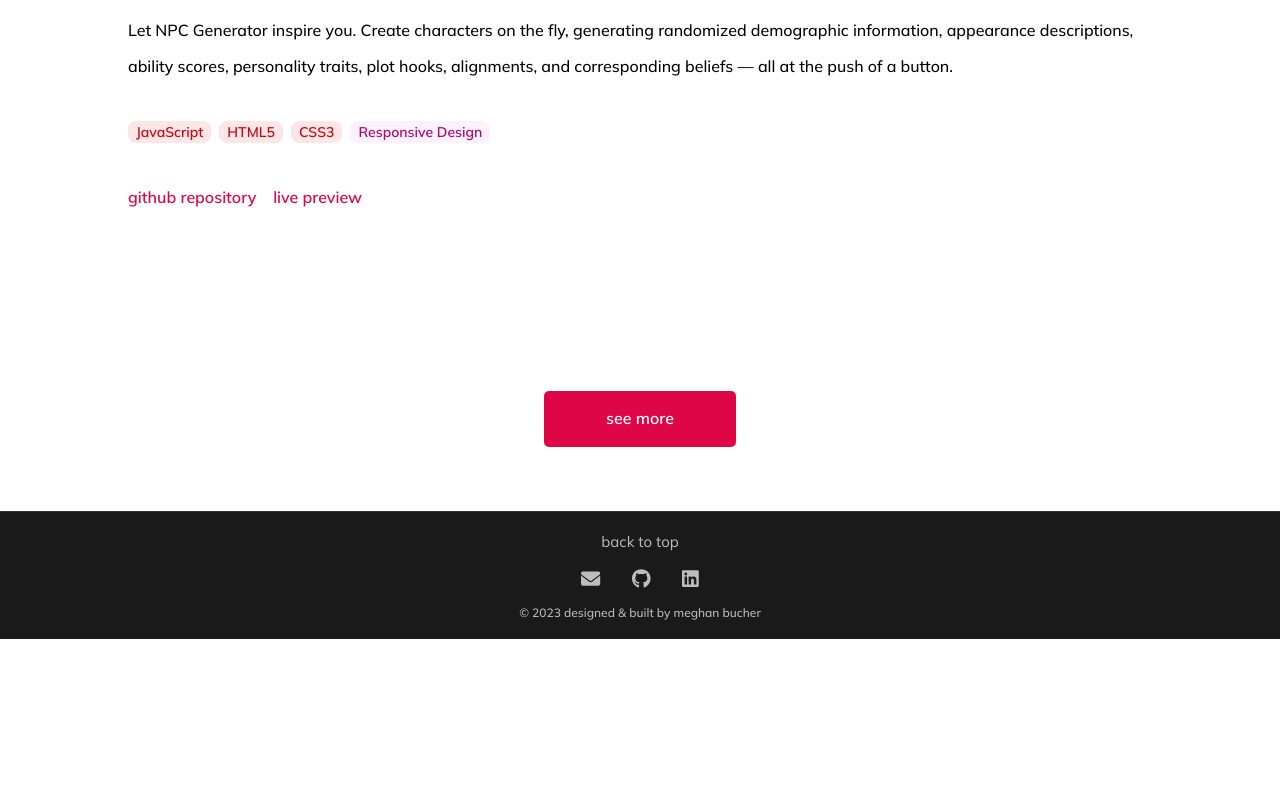
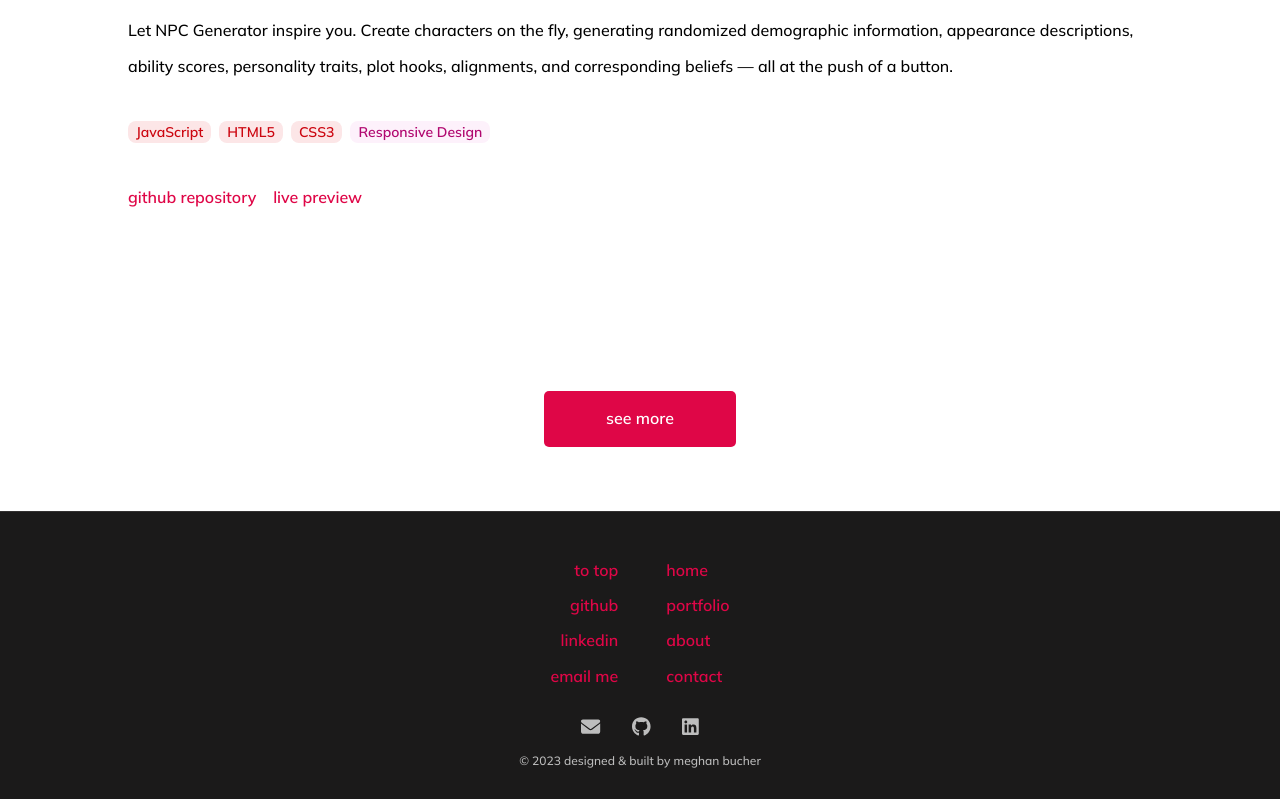
Before and after one commit to megbuch/portfolio-v2, a React (Create React App) app: page / in a window 1280 px wide. Shown: the part 4928-5727 px from the top of the page. Before the commit the page ends 5567 px from the top, so only its background shows below. Built offline with nearby package versions, Linux system fonts and the light colour scheme.

Commit message:
adds links for accessibility to footer component

```diff
--- a/src/components/Footer/Footer.css
+++ b/src/components/Footer/Footer.css
@@ -1,11 +1,16 @@
 .Footer {
-  gap: 0;
-  padding: 0.8rem;
-  font-size: 12px;
+  height: 18rem;
+  padding: 2rem 0 6rem 0;
+  font-size: 1rem;
   text-transform: lowercase;
   background-color: #1b1a1a;
   border-top: 1px solid var(--deep-gray);
   color: #bdbdbd;
+  display: flex;
+  flex-direction: row;
+  justify-content: center;
+  gap: 3rem;
+  position: relative;
 }
 
 .Footer > a {
@@ -19,6 +24,26 @@
   color: white;
 }
 
-.Footer .icons > a {
+.Footer .icons > a,
+.Footer a:hover {
   color: #bdbdbd;
 }
+
+.social {
+  display: flex;
+  flex-direction: column;
+  text-align: right;
+}
+
+.copyright {
+  font-size: 12px;
+  position: absolute;
+  bottom: 25px;
+}
+
+.footer-links {
+  display: flex;
+  flex-direction: column;
+  justify-content: right;
+  align-items: right;
+}
--- a/src/components/Footer/Footer.jsx
+++ b/src/components/Footer/Footer.jsx
@@ -1,14 +1,52 @@
 import "./Footer.css";
+import { Link } from "react-router-dom";
 import SocialIcons from "../SocialIcons/SocialIcons";
 
 export default function Footer() {
   return (
     <footer className="Footer col">
-      <a href="#top" rel="noreferrer">
-        Back to top
-      </a>
-      <SocialIcons />
-      <p>© 2023 designed & built by Meghan Bucher</p>
+      <div className="social">
+        <a href="#top" rel="noreferrer">
+          to Top
+        </a>
+        <a
+          href="https://github.com/megbuch"
+          target="_blank"
+          rel="noreferrer"
+          title="Visit My GitHub"
+          aria-label="Visit My GitHub"
+        >
+          GitHub
+        </a>
+        <a
+          href="https://linkedin.com/in/meghanbucher"
+          target="_blank"
+          rel="noreferrer"
+          title="Visit My LinkedIn"
+          aria-label="Visit My LinkedIn"
+        >
+          LinkedIn
+        </a>
+        <a
+          href="mailto: hiremeghanbucher@gmail.com"
+          target="_blank"
+          rel="noreferrer"
+          title="Send Me an Email"
+          aria-label="Send Me an Email"
+        >
+          Email Me
+        </a>
+      </div>
+      <div className="footer-links">
+        <Link to="/">Home</Link>
+        <Link to="/portfolio">Portfolio</Link>
+        <Link to="/about">About</Link>
+        <Link to="/contact">Contact</Link>
+      </div>
+      <div className="copyright">
+        <SocialIcons />
+        <p>© 2023 designed & built by Meghan Bucher</p>
+      </div>
     </footer>
   );
 }
--- a/src/components/Navigation/Navigation.jsx
+++ b/src/components/Navigation/Navigation.jsx
@@ -49,7 +49,13 @@ export default function Nav() {
           <Link to="/contact">Contact</Link>
         </li>
         <li className="navbar-link">
-          <a href={resume} rel="noreferrer" target="_blank">
+          <a
+            href={resume}
+            rel="noreferrer"
+            target="_blank"
+            title="View my Resume"
+            aria-label="View my Resume"
+          >
             Resume
           </a>
         </li>
--- a/src/components/SocialIcons/SocialIcons.jsx
+++ b/src/components/SocialIcons/SocialIcons.jsx
@@ -14,8 +14,8 @@ export default function SocialIcons() {
         href="mailto: hiremeghanbucher@gmail.com"
         target="_blank"
         rel="noreferrer"
-        title="Send me an Email"
-        aria-label="Send me an Email"
+        title="Send Me an Email"
+        aria-label="Send Me an Email"
       >
         <FontAwesomeIcon icon={faEnvelope} />
       </a>
@@ -23,8 +23,8 @@ export default function SocialIcons() {
         href="https://github.com/megbuch"
         target="_blank"
         rel="noreferrer"
-        title="Visit my GitHub"
-        aria-label="Visit my GitHub"
+        title="Visit My GitHub"
+        aria-label="Visit My GitHub"
       >
         <FontAwesomeIcon icon={faGithub} />
       </a>
@@ -32,8 +32,8 @@ export default function SocialIcons() {
         href="https://linkedin.com/in/meghanbucher"
         target="_blank"
         rel="noreferrer"
-        title="Visit my LinkedIn"
-        aria-label="Visit my LinkedIn"
+        title="Visit My LinkedIn"
+        aria-label="Visit My LinkedIn"
       >
         <FontAwesomeIcon icon={faLinkedin} />
       </a>
--- a/src/data/projects.js
+++ b/src/data/projects.js
@@ -56,7 +56,7 @@ const projects = [
     ariaLabelLive: "NPC Generator Live Link",
   },
   {
-    id: 4,
+    id: 5,
     title: "Simon Says",
     mockup: simonsaysFrame,
     description: "Vanilla JavaScript",
@@ -68,7 +68,7 @@ const projects = [
     ariaLabelLive: "Simon Says Live Link",
   },
   {
-    id: 5,
+    id: 6,
     title: "Portfolio v1",
     mockup: portfolioV1Frame,
     description: "Vanilla JavaScript",
@@ -80,7 +80,7 @@ const projects = [
     ariaLabelLive: "Portfolio V1 Live Link",
   },
   {
-    id: 6,
+    id: 7,
     title: "Portfolio v2",
     mockup: portfolioV2Frame,
     description: "JavaScript, React",
--- a/src/pages/LandingPage/LandingPage.jsx
+++ b/src/pages/LandingPage/LandingPage.jsx
@@ -10,7 +10,12 @@ export default function LandingPage() {
         <h1>Meghan Bucher</h1>
         <h2>software engineer & full stack developer</h2>
         <div className="row">
-          <a href="#featured-work" className="btn btn-1">
+          <a
+            href="#featured-work"
+            className="btn btn-1"
+            title="Featured Work"
+            aria-label="Featured Work"
+          >
             Featured
           </a>
           <a
@@ -18,13 +23,14 @@ export default function LandingPage() {
             rel="noreferrer"
             target="_blank"
             className="btn btn-2"
+            title="View My Resume"
+            aria-label="View My Resume"
           >
             Resume
           </a>
         </div>
       </section>
       <FeaturedProjects />
-
       <Link className="btn btn-3" to="/portfolio">
         See More
       </Link>
```
